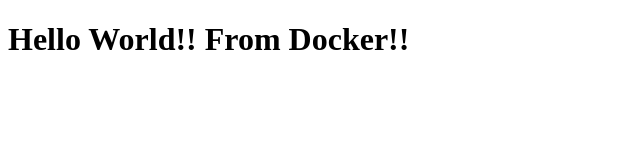
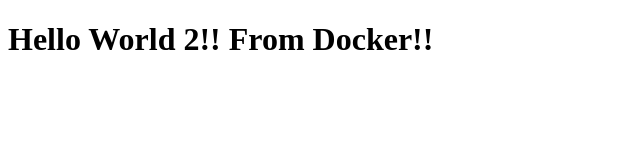
Before and after one commit to jcarlosmr/platzi-demo, a website: page public/index.html in a window 1280 px wide. Shown: the whole page, without its empty margins (0-640 px from the left). Drawn offline with Linux system fonts and the light colour scheme.

Commit message:
html file

```diff
--- a/public/index.html
+++ b/public/index.html
@@ -7,6 +7,6 @@
     <title>Platzi</title>
 </head>
 <body>
-    <h1>Hello World!! From Docker!!</h1>
+    <h1>Hello World 2!! From Docker!!</h1>
 </body>
 </html>
```
